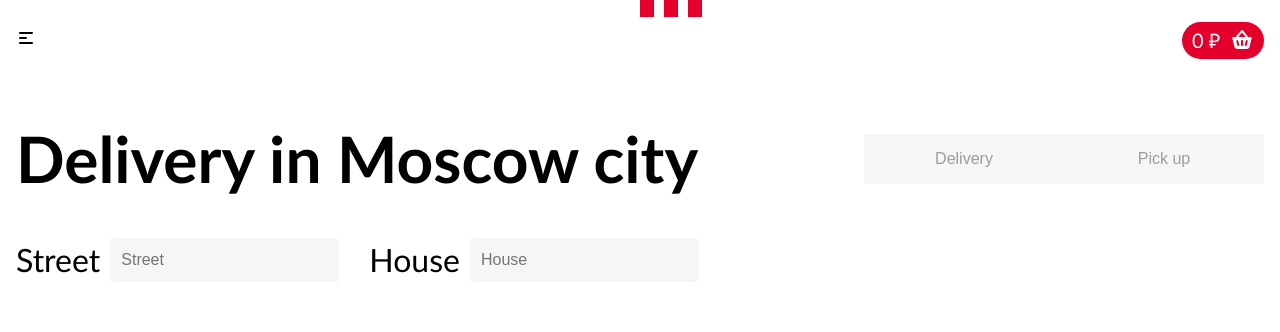
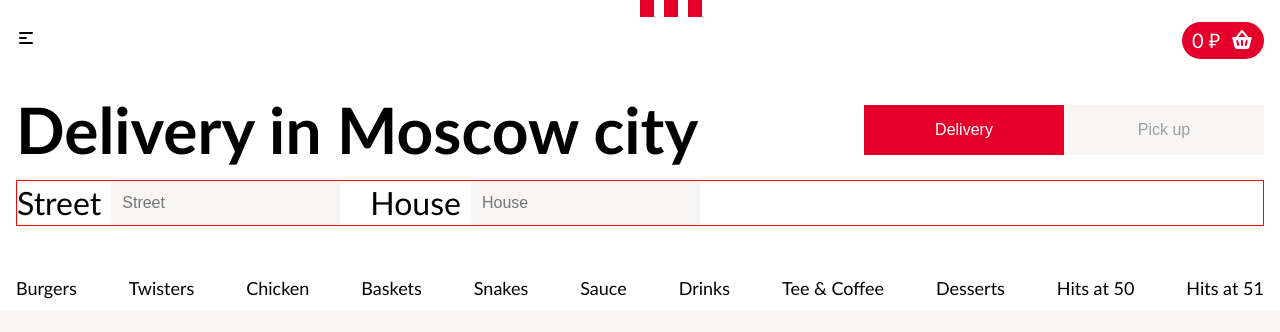
Before and after one commit to aivan3d66/food-shop, a React (Create React App) app: page / in a window 1280 px wide. Shown: the top 332 px of the page. Built offline with nearby package versions, Linux system fonts and the light colour scheme.

Commit message:
add delivery toggle

```diff
--- a/src/components/UI/Delivery/component.js
+++ b/src/components/UI/Delivery/component.js
@@ -8,7 +8,6 @@ export const Delivery = styled.div`
 
 export const DeliveryWrapper = styled.div`
   max-width: 1248px;
-  min-height: 40px;
   margin: 0 auto;
   font-size: 16px;
 `
@@ -17,6 +16,7 @@ export const DeliveryHeader = styled.div`
   display: flex;
   justify-content: space-between;
   align-items: center;
+  max-height: 100px;
 
   h1 {
     font-weight: 700;
@@ -30,10 +30,6 @@ export const DeliveryControls = styled.div`
 
   button {
     width: 200px;
-    &:last-child {
-      color: #9D9D9D;
-      background-color: #F7F6F5;
-    }
 
     &:last-child:hover {
       color: #ffffff;
@@ -47,6 +43,7 @@ export const DeliveryBody = styled.div`
   align-items: baseline;
   font-size: 32px;
   line-height: 40px;
+  border: 1px solid red;
 
   label {
     display: flex;
--- a/src/components/UI/Delivery/index.tsx
+++ b/src/components/UI/Delivery/index.tsx
@@ -1,26 +1,32 @@
 import { Delivery, DeliveryBody, DeliveryControls, DeliveryHeader, DeliveryWrapper } from './component'
 import Button from '../Button/Button'
 import InputText from '../InputText/InputText'
+import { useState } from 'react'
 
 export default () => {
+    const [deliveryState, setDeliveryState] = useState<boolean>(true)
+
     return (
         <Delivery>
             <DeliveryWrapper>
                 <DeliveryHeader>
                     <h1>Delivery in Moscow city</h1>
                     <DeliveryControls>
-                        <Button name={'Delivery'} />
-                        <Button name={'Pick up'} />
+                        <Button deliveryState={deliveryState} onClick={() => setDeliveryState(true)} name={'Delivery'} />
+                        <Button deliveryState={!deliveryState} onClick={() => setDeliveryState(false)} name={'Pick up'} />
                     </DeliveryControls>
                 </DeliveryHeader>
-                <DeliveryBody>
-                    <label> Street
-                        <InputText placeholder='Street'/>
-                    </label>
-                    <label> House
-                        <InputText placeholder='House'/>
-                    </label>
-                </DeliveryBody>
+                {
+                    deliveryState && <DeliveryBody>
+                        <label> Street
+                            <InputText placeholder='Street' />
+                        </label>
+                        <label> House
+                            <InputText placeholder='House' />
+                        </label>
+                    </DeliveryBody>
+                }
+
             </DeliveryWrapper>
         </Delivery>
     )
```
